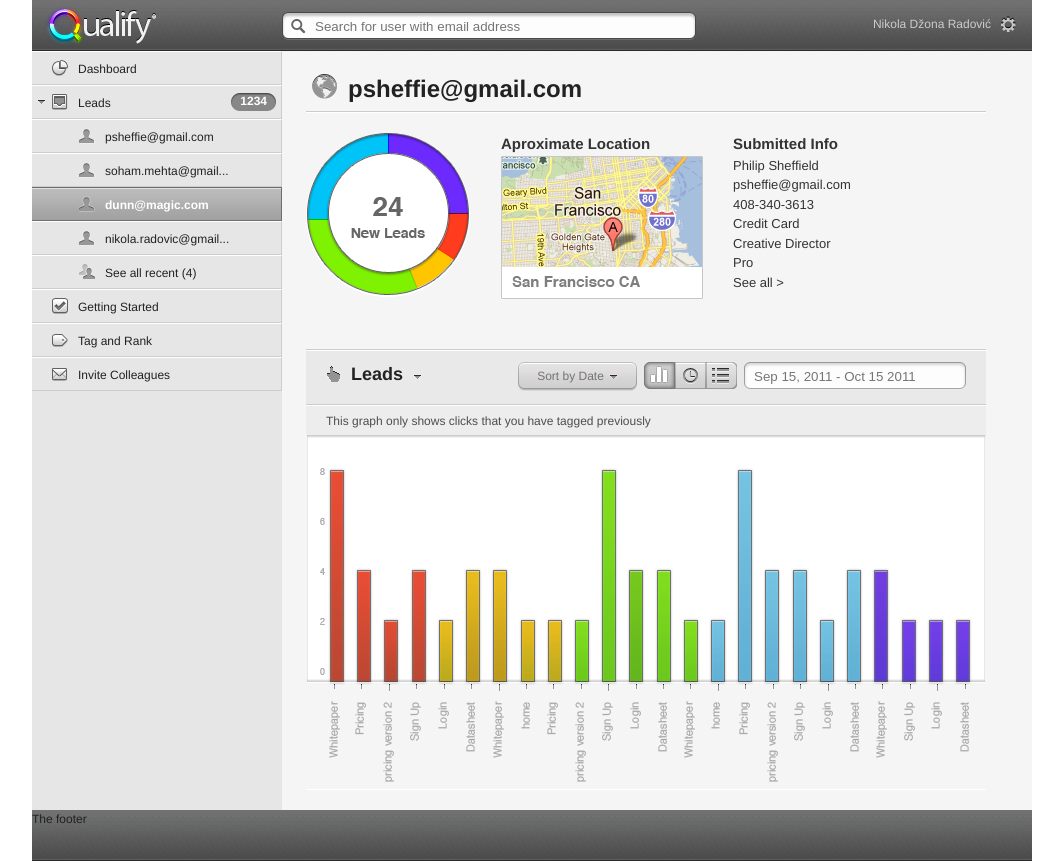
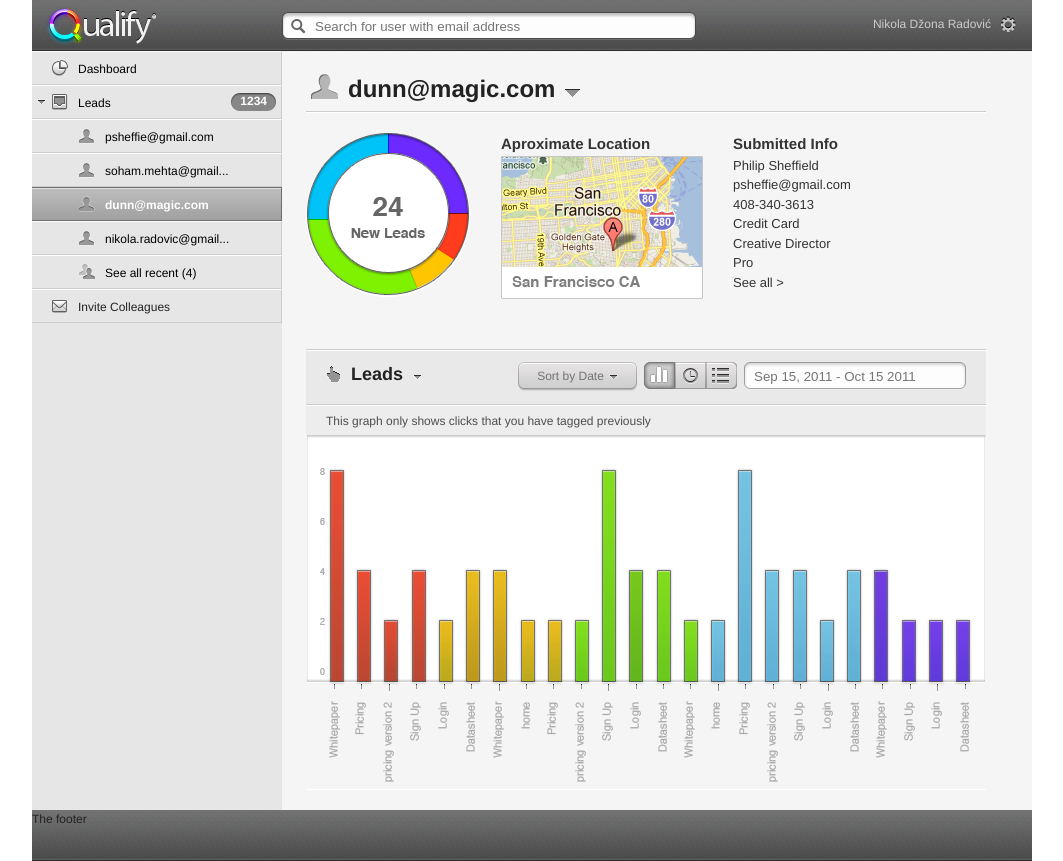
Before and after one commit to vprorok/dzona065, a PHP site: page /leads-graph.php in a window 1280 px wide. Shown: the whole page, without its empty margins (108-1171 px from the left). Run offline with PHP 8.4, Linux system fonts and the light colour scheme.

Commit message:
poludio meni u leads-graph.php

```diff
--- a/css/blueprint/screen.css
+++ b/css/blueprint/screen.css
@@ -161,6 +161,7 @@ ul.dd-button-list li a:hover a.dd-button{background: none;}
 
 .dd-button-list-holder {
     float: right;
+    position: relative;
 }
 .dd-button-list-holder:hover  .dd-button-list{
     display: block;
@@ -169,8 +170,7 @@ ul.dd-button-list li a:hover a.dd-button{background: none;}
 .dd-button-list {
     margin-top: 29px;
     position: absolute;
-/*    margin-right: 18px;*/
-/*    float: left;*/
+    left:0px;
     z-index: 1000;
     display: none;
 }
@@ -333,7 +333,7 @@ ul.dd-button-list li a:hover{
 }
 
 /* MENU */
-.span-6 ul {list-style-type: none; vertical-align: middle;}
+.span-6 ul {list-style-type: none; vertical-align: middle; margin-top: -30px;}
 .span-6 ul, ol {margin: 0px; padding: 0px;}
 .span-6 ul li {
     list-style-type: none;
@@ -345,7 +345,15 @@ ul.dd-button-list li a:hover{
     border-left: none;
     height: 32px;
     width: 249px;
+/*    *width: 300px;*/
     margin: 0px;
+}
+.span-6 ul a.menu-item {
+    padding:0px;
+    margin:0px;
+    color:#000000;
+    text-decoration:none;
+    cursor:pointer;
 }
 
 .span-6 ul li:hover{
@@ -487,6 +495,9 @@ ul.dd-button-list li a:hover{
     height: 35px;
     margin-bottom: 5px;
 }
+
+#page-title.bg-leads{background: url(../assets/27x27_leads.png) no-repeat; background-position: 5px 2px;}
+#page-title img {margin-left: 10px;}
 
 #page-title .help{float: right; color:#747474; font-size: 12px; margin:5px 20px 0px 0px; font-weight:normal;}
 
--- a/leads-graph.php
+++ b/leads-graph.php
@@ -32,20 +32,20 @@
 
             <div class="span-6">
                 <ul>
-                    <li class="dashboard"><div class="dashboard-icon icon mrgn-icon-1"></div><span class="label">Dashboard</span></li>
-                    <li class="leads"><div class="arrow arrow mrgn-arrow"></div><div class="leads-icon icon mrgn-icon-2"></div><span class="label">Leads</span><div class="num_box"><span>1234</span></div></li>
-                    <li class="leads-email"><div class="leads-email-icon icon mrgn-icon-3"></div><span class="label">psheffie@gmail.com</span></li>
-                    <li class="leads-email"><div class="leads-email-icon icon mrgn-icon-3"></div><span class="label">soham.mehta@gmail...</span></li>
-                    <li class="leads-email active"><div class="leads-email-icon icon mrgn-icon-3"></div><span class="label">dunn@magic.com</span></li>
-                    <li class="leads-email"><div class="leads-email-icon icon mrgn-icon-3"></div><span class="label">nikola.radovic@gmail...</span></li>
-                    <li class="leads-more"><div class="leads-more-icon icon mrgn-icon-3"></div><span class="label">See all recent (4)</span></li>
-                    <li class="getting_started"><div class="getting_started-icon icon mrgn-icon-1"></div><span class="label">Getting Started</span></li>
-                    <li class="tag_and_rank"><div class="tag_and_rank-icon icon mrgn-icon-1"></div><span class="label">Tag and Rank</span></li>
+                    <a href="index.php" class="menu-item"><li class="dashboard"><div class="dashboard-icon icon mrgn-icon-1"></div><span class="label">Dashboard</span></li></a>
+                    <a href="index.php" class="menu-item"><li class="leads"><div class="arrow arrow mrgn-arrow"></div><div class="leads-icon icon mrgn-icon-2"></div><span class="label">Leads</span><div class="num_box"><span>1234</span></div></li></a>
+                    <a href="index.php" class="menu-item"><li class="leads-email"><div class="leads-email-icon icon mrgn-icon-3"></div><span class="label">psheffie@gmail.com</span></li></a>
+                    <a href="index.php" class="menu-item"><li class="leads-email"><div class="leads-email-icon icon mrgn-icon-3"></div><span class="label">soham.mehta@gmail...</span></li></a>
+                    <a href="index.php" class="menu-item"><li class="leads-email active"><div class="leads-email-icon icon mrgn-icon-3"></div><span class="label">dunn@magic.com</span></li></a>
+                    <a href="index.php" class="menu-item"><li class="leads-email"><div class="leads-email-icon icon mrgn-icon-3"></div><span class="label">nikola.radovic@gmail...</span></li></a>
+                    <a href="index.php" class="menu-item"><li class="leads-more"><div class="leads-more-icon icon mrgn-icon-3"></div><span class="label">See all recent (4)</span></li></a>
+<!--                    <a href="index.php" class="menu-item"><li class="getting_started"><div class="getting_started-icon icon mrgn-icon-1"></div><span class="label">Getting Started</span></li</a>
+                    <a href="index.php" class="menu-item"><li class="tag_and_rank"><div class="tag_and_rank-icon icon mrgn-icon-1"></div><span class="label">Tag and Rank</span></li></a>-->
                     <li class="invite_colleagues"><div class="invite_colleagues-icon icon mrgn-icon-1"></div><span class="label">Invite Colleagues</span></li>
                 </ul>
             </div>
             <div class="span-19">
-                <div id="page-title">psheffie@gmail.com</div>
+                <div id="page-title" class="bg-leads">dunn@magic.com<img src="css/assets/15x8_arrow_down.png"></div>
 
                 <div class="horisontal-line">&nbsp;</div>
 
--- a/list-view.php
+++ b/leads-list.php
@@ -45,11 +45,11 @@
 
             <div class="span-6">
                 <ul>
-                    <li class="dashboard active"><div class="dashboard-icon icon mrgn-icon-1"></div><span class="label">Dashboard</span></li>
+                    <li class="dashboard"><div class="dashboard-icon icon mrgn-icon-1"></div><span class="label">Dashboard</span></li>
                     <li class="leads"><div class="arrow arrow mrgn-arrow"></div><div class="leads-icon icon mrgn-icon-2"></div><span class="label">Leads</span><div class="num_box"><span>1234</span></div></li>
                     <li class="leads-email"><div class="leads-email-icon icon mrgn-icon-3"></div><span class="label">psheffie@gmail.com</span></li>
                     <li class="leads-email"><div class="leads-email-icon icon mrgn-icon-3"></div><span class="label">soham.mehta@gmail...</span></li>
-                    <li class="leads-email"><div class="leads-email-icon icon mrgn-icon-3"></div><span class="label">dunn@magic.com</span></li>
+                    <li class="leads-email active"><div class="leads-email-icon icon mrgn-icon-3"></div><span class="label">dunn@magic.com</span></li>
                     <li class="leads-email"><div class="leads-email-icon icon mrgn-icon-3"></div><span class="label">nikola.radovic@gmail...</span></li>
                     <li class="leads-more"><div class="leads-more-icon icon mrgn-icon-3"></div><span class="label">See all recent (4)</span></li>
                     <li class="getting_started"><div class="getting_started-icon icon mrgn-icon-1"></div><span class="label">Getting Started</span></li>
@@ -58,7 +58,7 @@
                 </ul>
             </div>
             <div class="span-19">
-                <div id="page-title">www.honestdata.com</div>
+                <div id="page-title" class="bg-leads">dunn@magic.com<img src="css/assets/15x8_arrow_down.png"></div>
                 <div class="horisontal-line">&nbsp;</div>
                 <div id="pie-holder">
                     <div class="pie1">&nbsp;</div>
--- a/leads-timeline.php
+++ b/leads-timeline.php
@@ -58,7 +58,7 @@
                 </ul>
             </div>
             <div class="span-19">
-                <div id="page-title">www.honestdata.com</div>
+                <div id="page-title" class="bg-leads">dunn@magic.com<img src="css/assets/15x8_arrow_down.png"></div>
                 <div class="horisontal-line">&nbsp;</div>
                 <div id="pie-holder">
                     <div class="pie1">&nbsp;</div>
```
Also changed, not shown: css/assets/15x8_arrow_down.png (added), css/assets/27x27_leads.png (added), css/assets/31x29_time_on.png, css/assets/31x81_tabular.png, css/assets/31x81_time.png.
